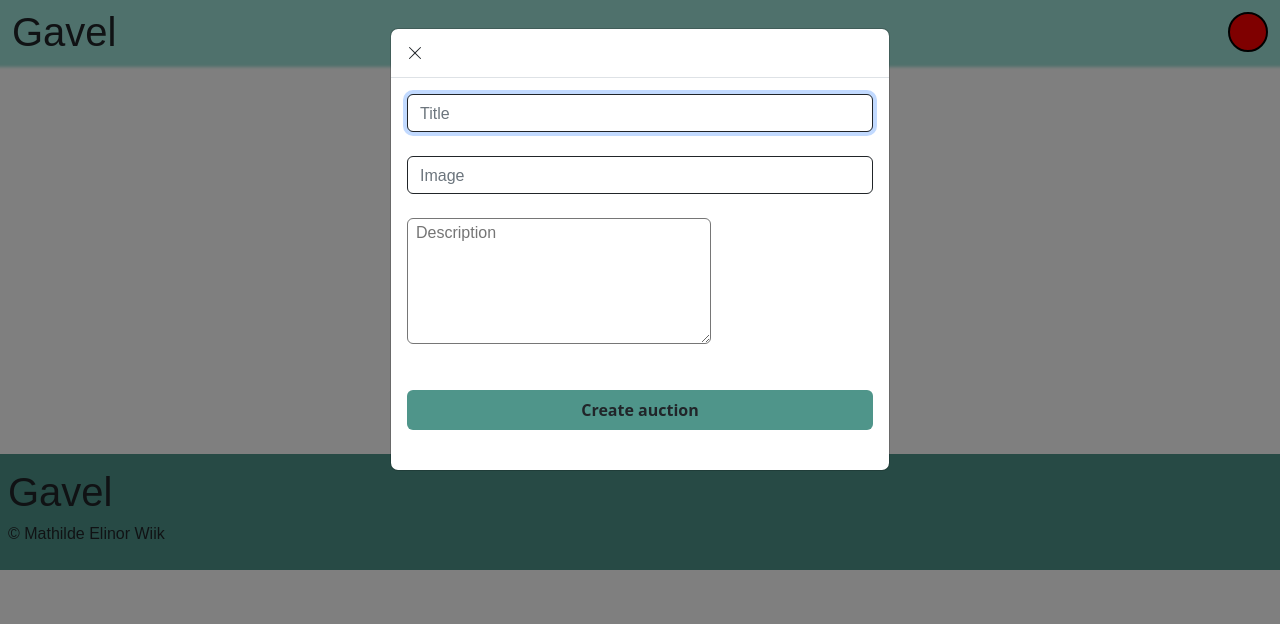
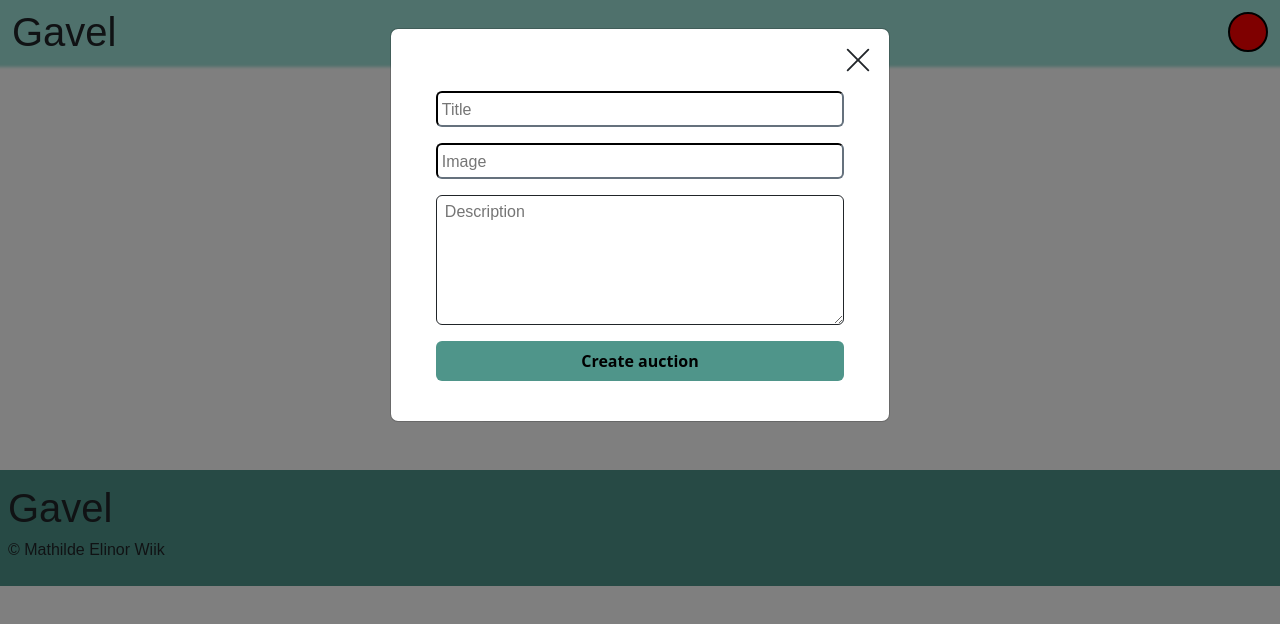
Before and after one commit to mathildeew/semester-project-2, a website: page index.html in a window 1280 px wide. Both pictures are taken after a click on the button "New auction". Drawn offline with nearby package versions, Linux system fonts and the light colour scheme; a web font is replaced by a local one.

Commit message:
adds styles to the modal

```diff
--- a/index.html
+++ b/index.html
@@ -46,14 +46,14 @@
       <div class="modal" tabindex="-1" id="myModal">
         <div class="modal-dialog">
           <div class="modal-content">
-            <div class="modal-header">
+            <div class="d-flex justify-content-end pt-3 pe-3">
               <svg
                 type="button"
                 data-bs-dismiss="modal"
                 aria-label="Close"
                 xmlns="http://www.w3.org/2000/svg"
-                width="16"
-                height="16"
+                width="30"
+                height="30"
                 fill="currentColor"
                 class="bi bi-x-lg"
                 viewBox="0 0 16 16"
@@ -63,37 +63,31 @@
                 />
               </svg>
             </div>
-            <form class="d-flex flex-column mb-4 p-3">
-              <div class="mb-4">
+
+            <form class="d-flex flex-column align-items-center mb-4 p-3 row">
               <input
-                  class="form-control rounded border-dark"
+                class="rounded border-dark mb-3 p-1 col-10"
                 placeholder="Title"
                 required
               />
-              </div>
 
-              <div class="mb-4">
               <input
-                  class="form-control rounded border-dark"
+                class="rounded border-dark mb-3 p-1 col-10"
                 placeholder="Image"
                 minlength="8"
                 required
               />
-              </div>
 
-              <div class="mb-4">
               <textarea
-                  class="rounded ps-2"
-                  name=""
-                  id=""
+                class="rounded ps-2 border-dark p-1 col-10"
                 cols="30"
                 rows="5"
                 placeholder="Description"
+                required
               ></textarea>
-              </div>
               <button
                 type="button"
-                class="btn fw-bolder mt-3 rounded bg-secondary border-0 px-5 py-2"
+                class="fw-bolder col-10 mt-3 rounded bg-secondary border-0 py-2"
               >
                 Create auction
               </button>
@@ -117,8 +111,8 @@
         New auction
       </button>
 
-      <div class="card-body d-flex flex-row my-5">
-        <div class="card-img me-3"></div>
+      <div class="card-body bg-light rounded p-2 d-flex flex-row my-5">
+        <div class="card-img me-3 rounded"></div>
         <div>
           <h2 class="card-title">Auction title</h2>
           <div class="d-flex flex-row align-items-center mb-2">
--- a/src/scss/styles.scss
+++ b/src/scss/styles.scss
@@ -2,6 +2,10 @@
 @import "reboot.scss";
 @import "utilities.scss";
 @import "navbar.scss";
+
+input:focus {
+  outline: none;
+}
 
 .navpic {
   width: 40px;
```
Also changed, not shown: dist/css/styles.css, 1 other file. Lines whose indentation alone changed are shown as unchanged.
